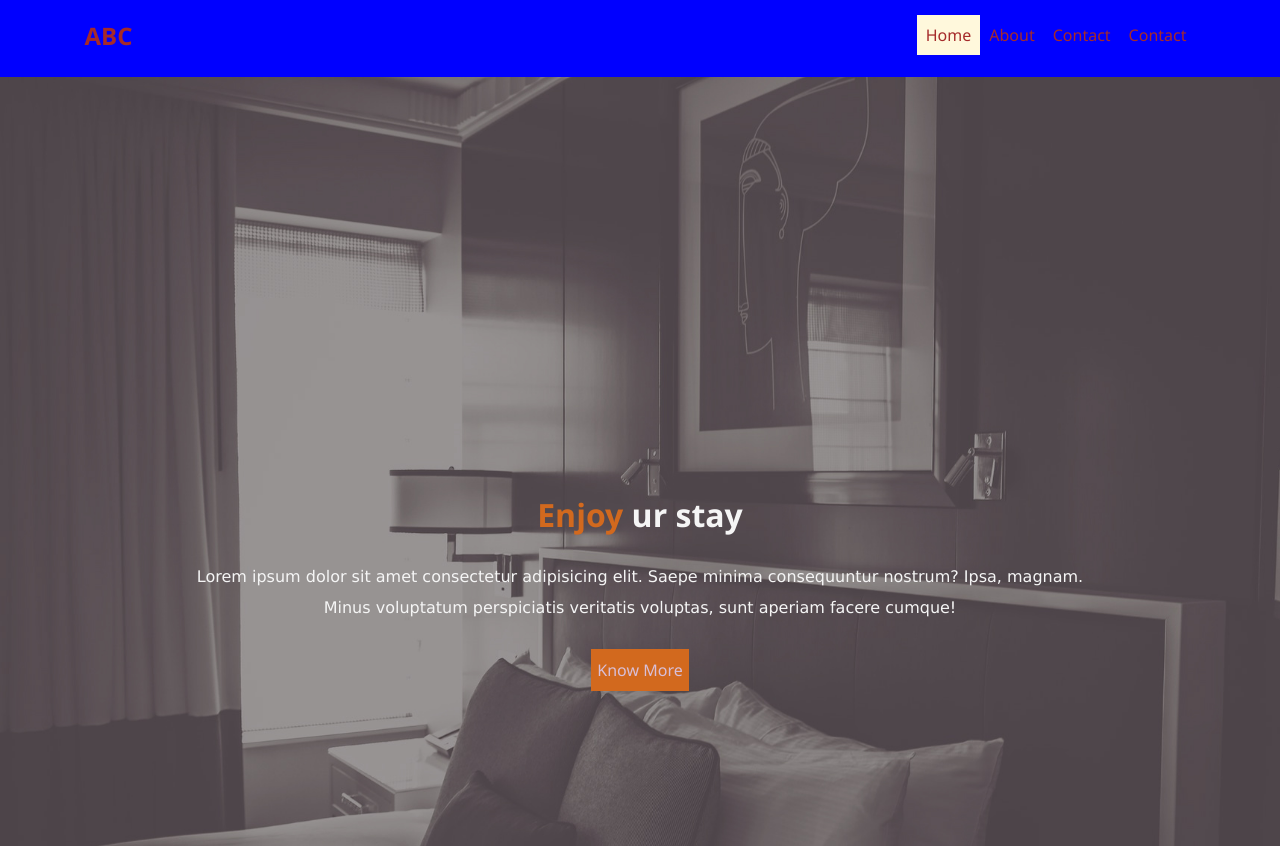
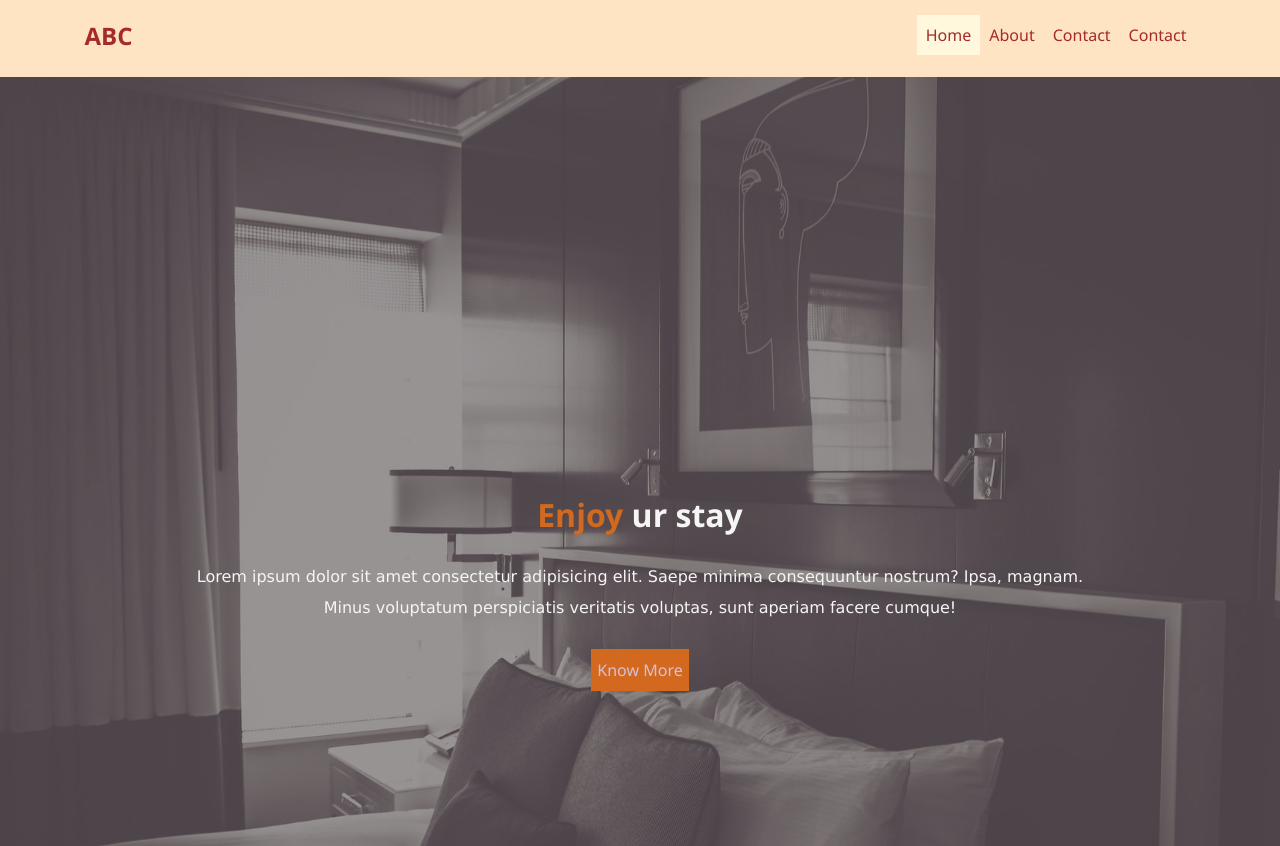
Before and after one commit to navanee1609/hotel-site, a plain HTML site: page index.html in a window 1280 px wide. Shown: the top 846 px of the page. Drawn offline with Linux system fonts and the light colour scheme.

Commit message:
Updated: background colour for navbar

```diff
--- a/css/style.css
+++ b/css/style.css
@@ -21,7 +21,7 @@ p {
   margin: 10px 0;
 }
 #navbar {
-  background-color:blue;
+  background-color:bisque;
   padding-bottom: 77px;
 }
 #navbar h1 {
```
